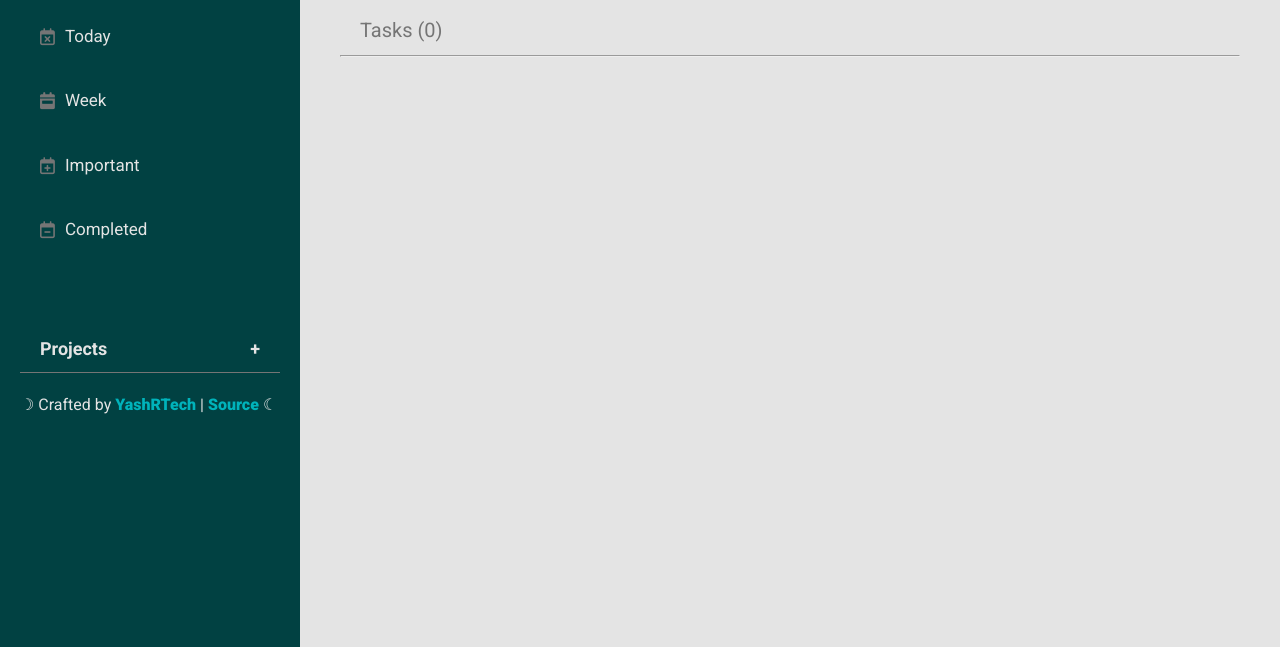
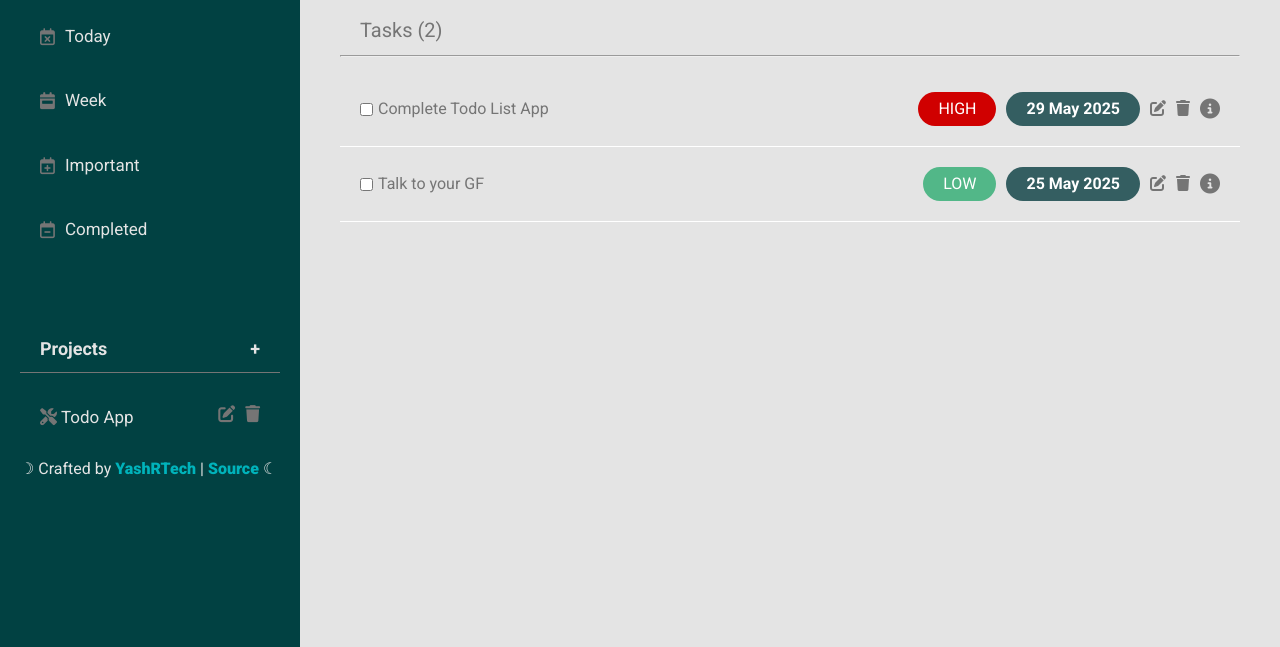
Before and after one commit to YashRTech/Todo-List, a website built with webpack: page src/template.html in a window 1280 px wide. Shown: the part 153-800 px from the top of the page. Built offline with nearby package versions, Linux system fonts and the light colour scheme.

Commit message:
Added Default Values

```diff
--- a/src/modules/logic.js
+++ b/src/modules/logic.js
@@ -2,9 +2,32 @@ import { Todo, Project } from "./factories.js";
 import { updateDataInLocalStorage } from "./localstorage.js";
 import { format } from "date-fns";
 
+const defaultProjects = {
+  name: "Todo App",
+  id: "627872b6-f2cf-4cd7-b9ff-1ac6c3fb019a",
+  todos: [
+    {
+      title: "Complete Todo List App",
+      description: "hello my friend how are you doing",
+      priority: "high",
+      isCompleted: false,
+      dueDate: "29 May 2025",
+      todoId: "bc859c75-7d77-4c9d-9d76-97c7f8c37ba9",
+      projectId: "627872b6-f2cf-4cd7-b9ff-1ac6c3fb019a",
+    },
+    {
+      title: "Talk to your GF",
+      description: "",
+      priority: "low",
+      isCompleted: false,
+      dueDate: "25 May 2025",
+      todoId: "568d9bac-43d4-4942-ad0e-c3a54a42228d",
+      projectId: "627872b6-f2cf-4cd7-b9ff-1ac6c3fb019a",
+    },
+  ],
+};
 //! Taking data from localStorage and this is our main head and it handles our everything
-let projects = JSON.parse(localStorage.getItem("todoList")) || [];
-
+let projects = JSON.parse(localStorage.getItem("todoList")) || [defaultProjects];
 
 //! For Projects
 
@@ -32,8 +55,6 @@ export function editProjectName(projectId, projectName) {
   }
 }
 
-
-
 //! For Todos
 
 export function getAllTodos() {
@@ -54,7 +75,7 @@ export function createAndUpdateTodoToProject(
   [title, description, dueDate, priority, isCompleted]
 ) {
   if (dueDate) {
-    dueDate = format(new Date(dueDate), 'dd MMM yyyy');
+    dueDate = format(new Date(dueDate), "dd MMM yyyy");
   }
   let todo = new Todo(title, description, dueDate, priority, isCompleted);
   todo.projectId = projectId;
@@ -78,7 +99,7 @@ export function editTodo(
   if (!todo) return;
 
   if (dueDate) {
-    dueDate = format(new Date(dueDate), 'dd MMM yyyy');
+    dueDate = format(new Date(dueDate), "dd MMM yyyy");
   }
   todo.title = title;
   todo.description = description;
--- a/src/template.html
+++ b/src/template.html
@@ -105,7 +105,7 @@
         <div class="project-inputs">
             <div class="project-input">
                 <label for="project-name">Project Name*</label>
-                <input type="text" name="name" id="project-name" maxlength="30" required autocomplete="off">
+                <input type="text" name="name" id="project-name" maxlength="30" required autocomplete="off" placeholder="Enter Project Name">
             </div>
             <div class="project-btns">
                 <button class="btn btn-cancel">Cancel</button>
@@ -122,15 +122,15 @@
         <div class="todo-inputs">
             <div class="todo-input">
                 <label for="todo-title">Title*</label>
-                <input type="text" name="name" id="todo-title" autocomplete="off" maxlength="50" required>
+                <input type="text" name="name" id="todo-title" autocomplete="off" maxlength="50" placeholder="Enter Todo Title" required>
             </div>
             <div class="todo-input">
                 <label for="todo-description">Description</label>
-                <textarea name="Description" id="todo-description" rows="5" autocomplete="off"></textarea>
+                <textarea name="Description" id="todo-description" rows="5" placeholder="Enter Todo Description" autocomplete="off"></textarea>
             </div>
             <div class="todo-input">
                 <label for="todo-date">Due Date</label>
-                <input type="date" name="date" id="todo-date" required>
+                <input type="date" name="date" id="todo-date" placeholder="Enter Due Date" required>
             </div>
             <div class="todo-input">
                 <p>Priority :-</p>
```
